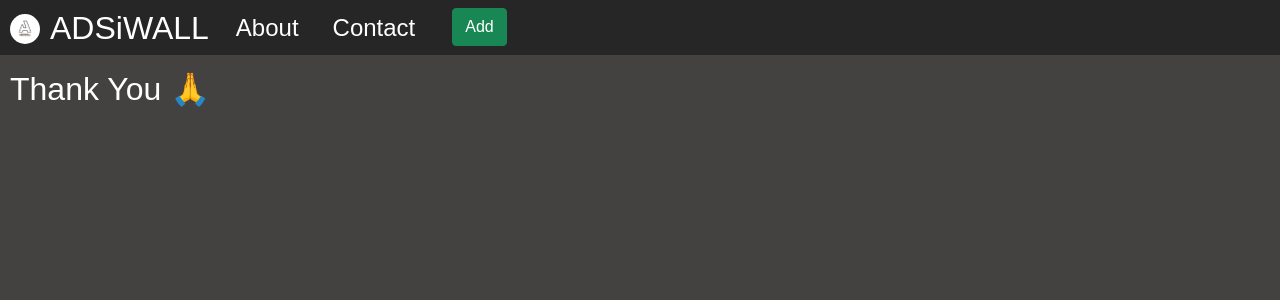
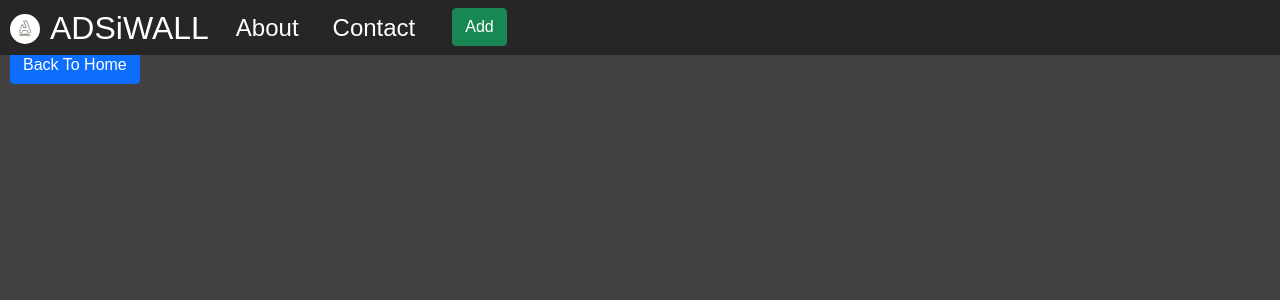
Before and after one commit to NobelRoyP/ADSiWALL-REACT-APP, a React (Create React App) app: page /thanks in a window 1280 px wide. Shown: the top 300 px of the page. Built offline with nearby package versions, Linux system fonts and the light colour scheme.

Commit message:
Update Thanks.js

```diff
--- a/src/components/Thanks.js
+++ b/src/components/Thanks.js
@@ -3,8 +3,9 @@ import '../App.css'
 
 const Thanks = () => {
     return (
-        <div className="About-area">
+        <div className="Thanks-area">
             <h2>Thank You 🙏</h2>
+            <button className="btn btn-primary">Back To Home</button>
         </div>
     )
 }
```
